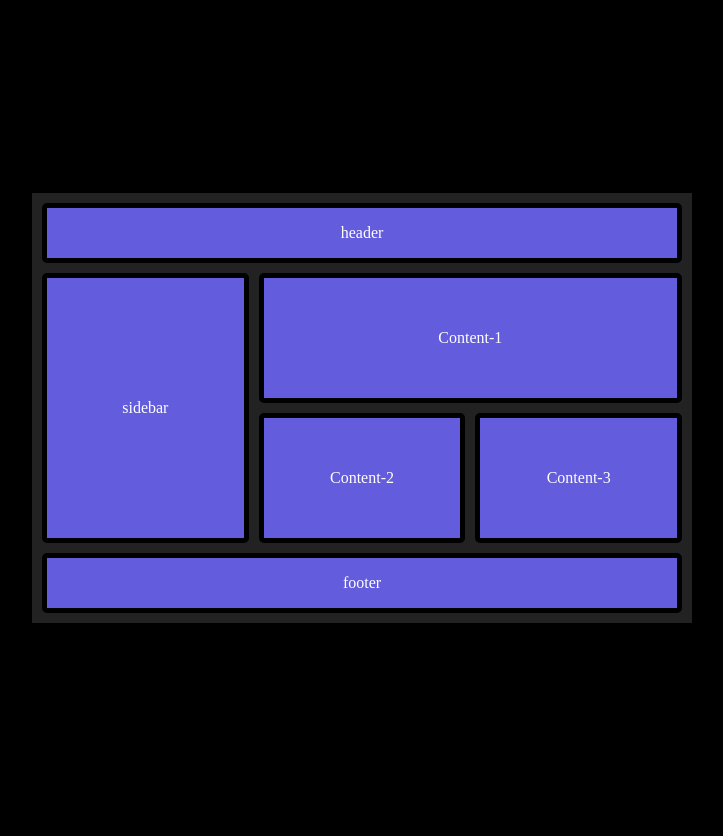
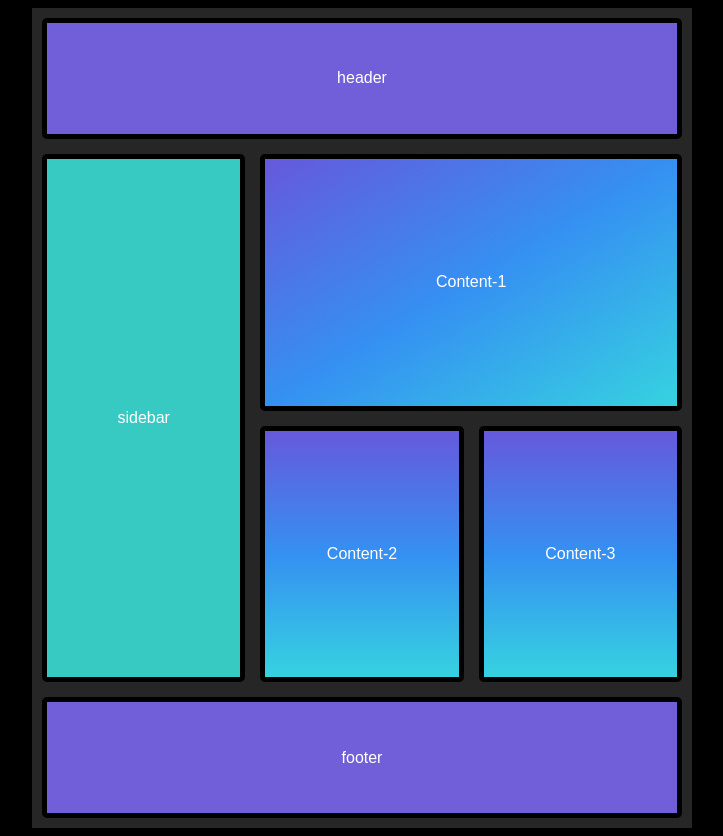
Before and after one commit to MateusGesualdo/html-css, a plain HTML site: page aula6/index.html in a window 1280 px wide. Shown: the whole page, without its empty margins (278-1001 px from the left). Drawn offline with Linux system fonts and the light colour scheme; a web font is replaced by a local one.

Commit message:
Add files via upload

```diff
--- a/aula6/index.html
+++ b/aula6/index.html
@@ -1,19 +1,25 @@
 <!DOCTYPE html>
 <html lang="en">
+
 <head>
     <meta charset="UTF-8">
     <meta name="viewport" content="width=device-width, initial-scale=1.0">
     <link rel="stylesheet" href="style.css">
-    <title>Document</title>
+    <link rel="preconnect" href="https://fonts.googleapis.com">
+    <link rel="preconnect" href="https://fonts.gstatic.com" crossorigin>
+    <link href="https://fonts.googleapis.com/css2?family=Asimovian&display=swap" rel="stylesheet">
+    <title>Desafio</title>
 </head>
+
 <body>
     <main>
         <header>header</header>
-        <section class="sidebar">sidebar</section>
-        <section class="content" id="content-1">Content-1</section>
-        <section class="content">Content-2</section>
-        <section class="content">Content-3</section>
-        <footer >footer</footer>
+        <section id="sidebar">sidebar</section>
+        <section id="content-1">Content-1</section>
+        <section id="content">Content-2</section>
+        <section id="content">Content-3</section>
+        <section id="footer">footer</section>
     </main>
 </body>
+
 </html>
--- a/aula6/style.css
+++ b/aula6/style.css
@@ -1,45 +1,48 @@
+
+
 body{
-    background-color: black;
-    min-height: 100vh;
-    display:flex;
-    justify-content: center;
-    align-items: center;
+    background-color: rgb(0, 0, 0);
+    font-family: "Asimovian", sans-serif;
 }
 
 main{
-    background-color: #222222;
+    background-color: rgb(38, 38, 38);
     width: 50vw;
-    padding:10px;
-    margin:auto;
-    color:white;
+    padding: 10px;
+    min-height: 100vh;
+    margin: auto;
+    color: white;
     display: grid;
-    gap:10px;
-    grid-template-columns:repeat(3, 1fr);
-    grid-template-rows:repeat(6, 60px);
+    gap: 15px;
+    grid-template-columns: repeat(3, 1fr);
+    grid-template-rows: repeat(6, 1fr);
 }
 
 header, section, footer{
     border: 5px solid black;
     border-radius: 5px;
-    background-color:#635CDD;
-    display:flex;
+    background-color: #705FD9;
+    display: flex;
     justify-content: center;
     align-items: center;
-
+    padding: 20px;
 }
 
-header, footer{
+#content{
+    background-image: linear-gradient(#6659DC, #3590F2, #36D2E0);
+    grid-row:span 2;
+}
+
+#sidebar{
+    background-color: #37CAC3;
+    grid-row: span 4;
+}
+#content-1{
+    background-image: linear-gradient(to bottom right, #6659DC, #3590F2, #36D2E0);
+    grid-column: span 2;
+    grid-row: span 2;
+}
+
+#footer, header{
     grid-column: span 3;
 }
-
-.sidebar{
-    grid-row: span 4
-}
-
-.content{
-    grid-row:span 2
-}
-
-#content-1{
-    grid-column: span 2;
-}
```
